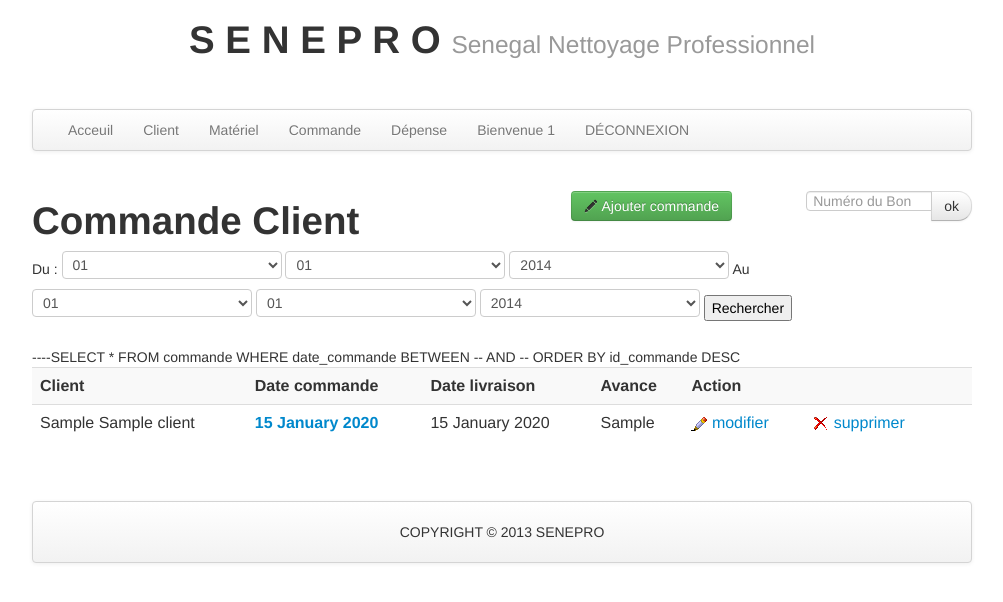
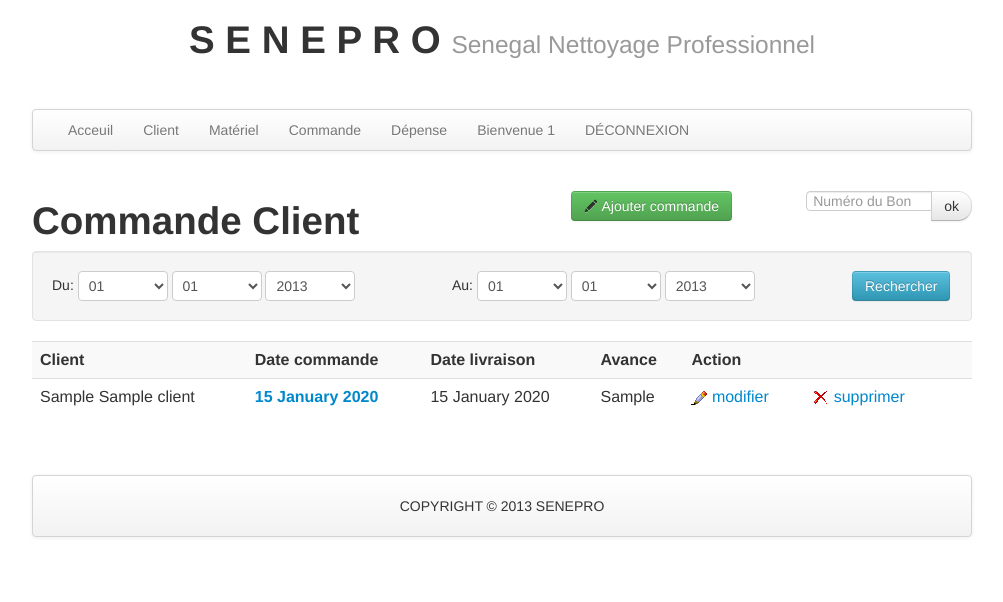
Before and after one commit to boubash/Senepro, a PHP site: page /commande.php in a window 1280 px wide. Shown: the top 602 px of the page, without its empty margins (138-1141 px from the left). Run offline with PHP 8.4, Linux system fonts and the light colour scheme; the visitor is signed in with stand-in values (Sample User, id 1); tables that the repository leaves empty or names only in its code hold one stand-in row (values such as "Sample post").

Commit message:
debug de la page date.php

```diff
--- a/date.php
+++ b/date.php
@@ -1,6 +1,10 @@
+<div class="well">
+	<div class="row">
+		<form method="POST" class='form-inline'>
 
-	<form method="POST">
-	Du : <SELECT name='i' Size='1'>
+			<div class="span5">
+				Du:
+				<SELECT name='i' id='i' class='input-small'>
 					<?php
 						for($i=1; $i<=31;$i++)
 						{	       //Lister les jours
@@ -15,7 +19,51 @@
 			            }
 					?>
 				</SELECT>
-		<SELECT name="d" Size="1">
+				<SELECT name="d"  class='input-small'>
+				<?php
+					for($d=1; $d<=12;$d++)
+					{	       //Lister les mois
+						if ($d < 10)
+						{		       //Lister les jours pour pouvoir leur ajouter un 0 devant
+							echo "<OPTION>0$d<br></OPTION>";
+						}
+						else
+						{
+							echo "<OPTION>$d<br></OPTION>";
+						}
+		            }
+				?>
+				</SELECT>
+
+				<?php
+					$date = date('Y')-1;		 //On prend l'année en cours
+
+					echo '<SELECT name="y"  class="input-small">';
+					for ($y=$date; $y<=$date+10; $y++)
+					{	       //De l'année 2000 à l'année actuelle
+						echo "<OPTION><br>$y<br></OPTION>";
+					}
+					echo "</SELECT>";
+				?>
+			</div>
+
+			<div class="span5">
+				Au: <SELECT name='i2'  class='input-small'>
+				<?php
+					for($i=1; $i<=31;$i++)
+					{	       //Lister les jours
+						if ($i < 10)
+						{		       //Lister les jours pour pouvoir leur ajouter un 0 devant
+							echo "<OPTION>0$i<br></OPTION>";
+						}
+						else
+						{
+							echo "<OPTION>$i<br></OPTION>";
+						}
+		            }
+					?>
+				</SELECT>
+				<SELECT name="d2"  class='input-small'>
 				<?php
 					for($d=1; $d<=12;$d++)
 					{	       //Lister les mois
@@ -31,125 +79,19 @@
 				?>
 				</SELECT>
 				<?php
-		$date = date('Y');		 //On prend l'année en cours
+				$date2 = date('Y')-1;		 //On prend l'année en cours
 
-		echo '<SELECT name="y" Size="1">';
-		for ($y=$date; $y<=$date+10; $y++)
-		{	       //De l'année 2000 à l'année actuelle
-			echo "<OPTION><br>$y<br></OPTION>";
-		}
-		echo "</SELECT>";
-		?>
-		Au <SELECT name='i2' Size='1'>
-		<?php
-			for($i=1; $i<=31;$i++)
-			{	       //Lister les jours
-				if ($i < 10)
-				{		       //Lister les jours pour pouvoir leur ajouter un 0 devant
-					echo "<OPTION>0$i<br></OPTION>";
-				}
-				else
-				{
-					echo "<OPTION>$i<br></OPTION>";
-				}
-            }
-			?>
-		</SELECT>
-		<SELECT name="d2" Size="1">
-		<?php
-			for($d=1; $d<=12;$d++)
-			{	       //Lister les mois
-				if ($d < 10)
-				{		       //Lister les jours pour pouvoir leur ajouter un 0 devant
-					echo "<OPTION>0$d<br></OPTION>";
-				}
-				else
-				{
-					echo "<OPTION>$d<br></OPTION>";
-				}
-            }
-		?>
-		</SELECT>
-		<?php
-		$date2 = date('Y');		 //On prend l'année en cours
-
-		echo '<SELECT name="y2" Size="1">';
+				echo '<SELECT name="y2"  class="input-small">';
 				for ($y2=$date2; $y2<=$date2+10; $y2++)
 				{	       //De l'année 2000 à l'année actuelle
 					echo "<OPTION><br>$y2<br></OPTION>";
 				}
 				echo "</SELECT>";
 				?>
-		<input type="submit" value="Rechercher"><br/>
+			</div>
+			<div class="span1">
+				<input type="submit" name="ok" class='btn btn-info' value="Rechercher" ><br/>
+			</div>
 		</form>
-
-<?php
-
-	if (isset ($_POST['d']))
-	{
-		$d=$_POST['d'];
-	}
-	else
-	{
-		$d="";
-	}
-
-	if (isset ($_POST['i']))
-	{
-		$i=$_POST['i'];
-	}
-	else
-	{
-		$i="";
-	}
-
-	if (isset ($_POST['y']))
-	{
-		$y=$_POST['y'];
-	}
-	else
-	{
-		$y="";
-	}
-
-	if (isset ($_POST['d2']))
-	{
-		$d2=$_POST['d2'];
-	}
-	else
-	{
-		$d2="";
-	}
-
-	if (isset ($_POST['i2']))
-	{
-		$i2=$_POST['i2'];
-	}
-	else
-	{
-		$i2="";
-	}
-
-	if (isset ($_POST['y2']))
-	{
-		$y2=$_POST['y2'];
-	}
-	else
-	{
-		$y2="";
-	}
-
-	$debut= $y."-".$d."-".$i;
-	$fin= $y2."-".$d2."-".$i2;
-	$debut=date($debut);
-	$fin=date($fin);
-	echo $debut;
-	echo $fin;
-
-	include 'conexion.php';
-
-	$sql = "SELECT * FROM commande WHERE date_commande BETWEEN $debut AND $fin ORDER BY id_commande DESC";
-	$req = mysql_query($sql);
-	print_r($sql);
-
-	?>
+	</div>
+</div>
```
Lines whose indentation alone changed are shown as unchanged.
